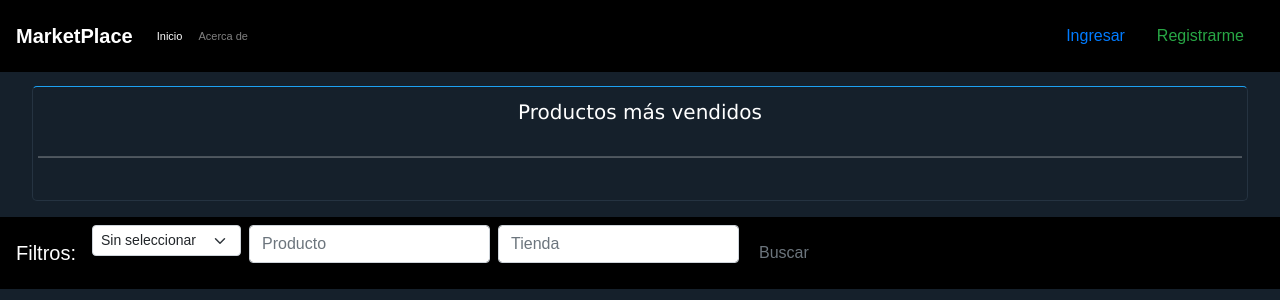
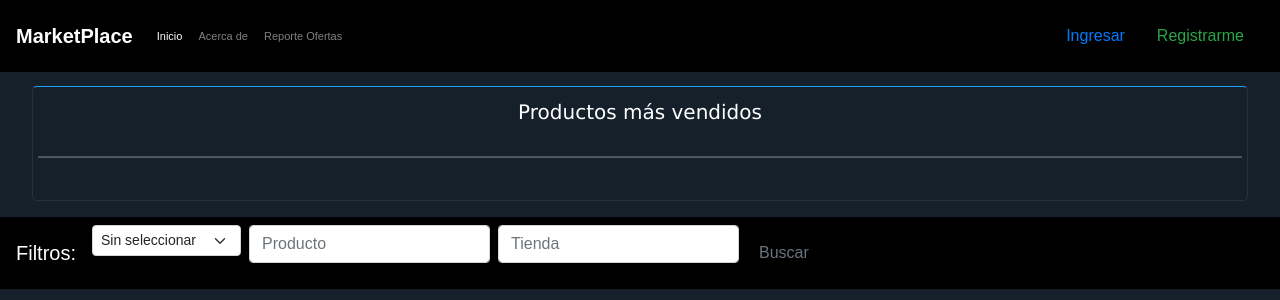
Before and after one commit to bosco11/Proyecto-2-progra4, a CodeIgniter app: page /Proyecto2-progra4/ in a window 1280 px wide. Shown: the top 300 px of the page. Run offline with CodeIgniter, Linux system fonts and the light colour scheme; data that the repository does not hold is empty; some libraries are stand-ins or nearby versions.

Commit message:
Update compradorHome.php

```diff
--- a/marketplace/application/views/comprador/compradorHome.php
+++ b/marketplace/application/views/comprador/compradorHome.php
@@ -31,6 +31,10 @@
 					</li>
 					<li class="nav-item">
 						<a class="nav-link waves-effect" href="#">Acerca de
+						</a>
+					</li>
+					<li class="nav-item">
+						<a class="nav-link waves-effect" href="<?php echo site_url('tienda/getTiendasProductos'); ?>">Reporte Ofertas
 						</a>
 					</li>
 					<?php if ($seccion == TRUE) { ?>
@@ -342,7 +346,7 @@
 	}
 	?>
 
-	<div id="mas_vendidos" >
+	<div id="mas_vendidos">
 		<div class='post_block'>
 			<div class='post_detail' style="text-align: center;">
 				<a class="nav-link waves-effect">
@@ -355,7 +359,7 @@
 						<?php foreach ($productosMasVendidos as $pmv) { ?>
 							<?php foreach ($pro as $p) { ?>
 								<?php if ($pmv['id_productos'] == $p['id_productos']) { ?>
-									<div class="col-4" >
+									<div class="col-4">
 										<div class="card">
 											<div class="view overlay">
 												<div id="carouselExampleControls" class="carousel slide" data-bs-ride="carousel">
```
